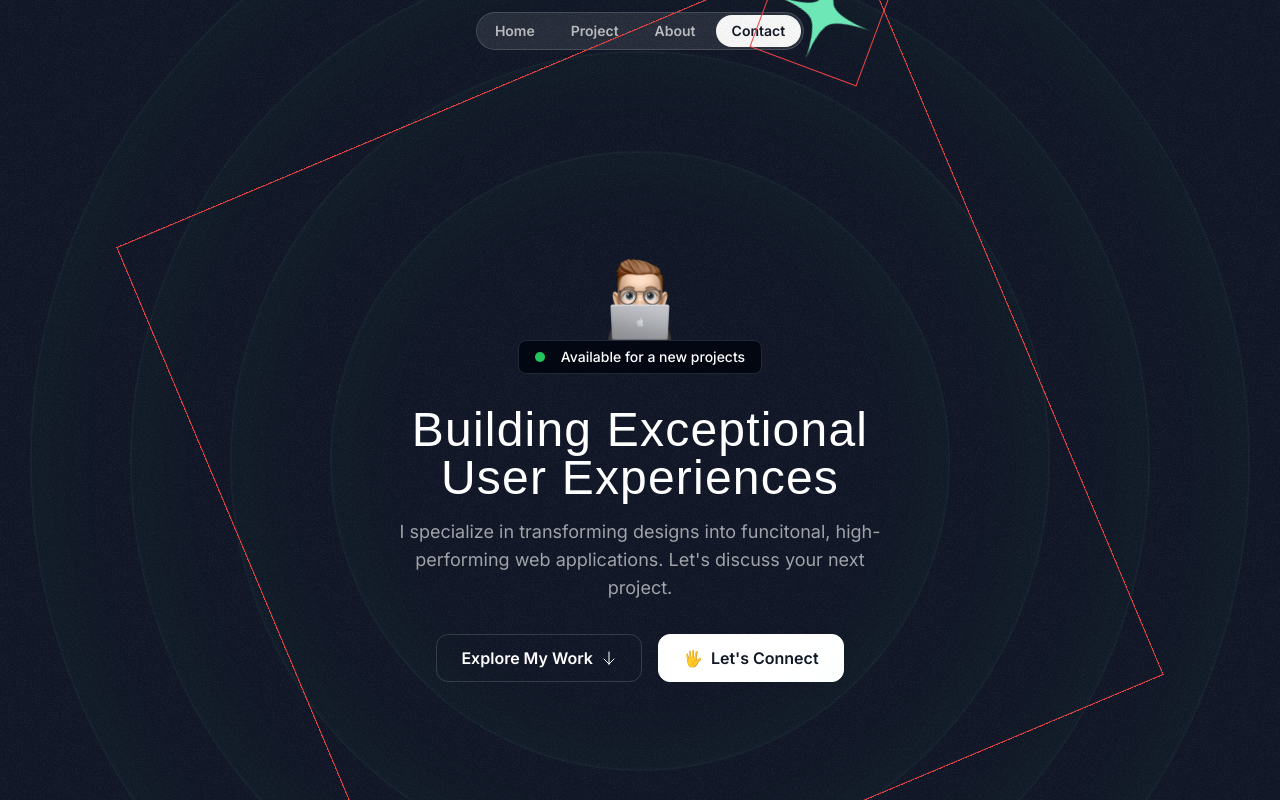
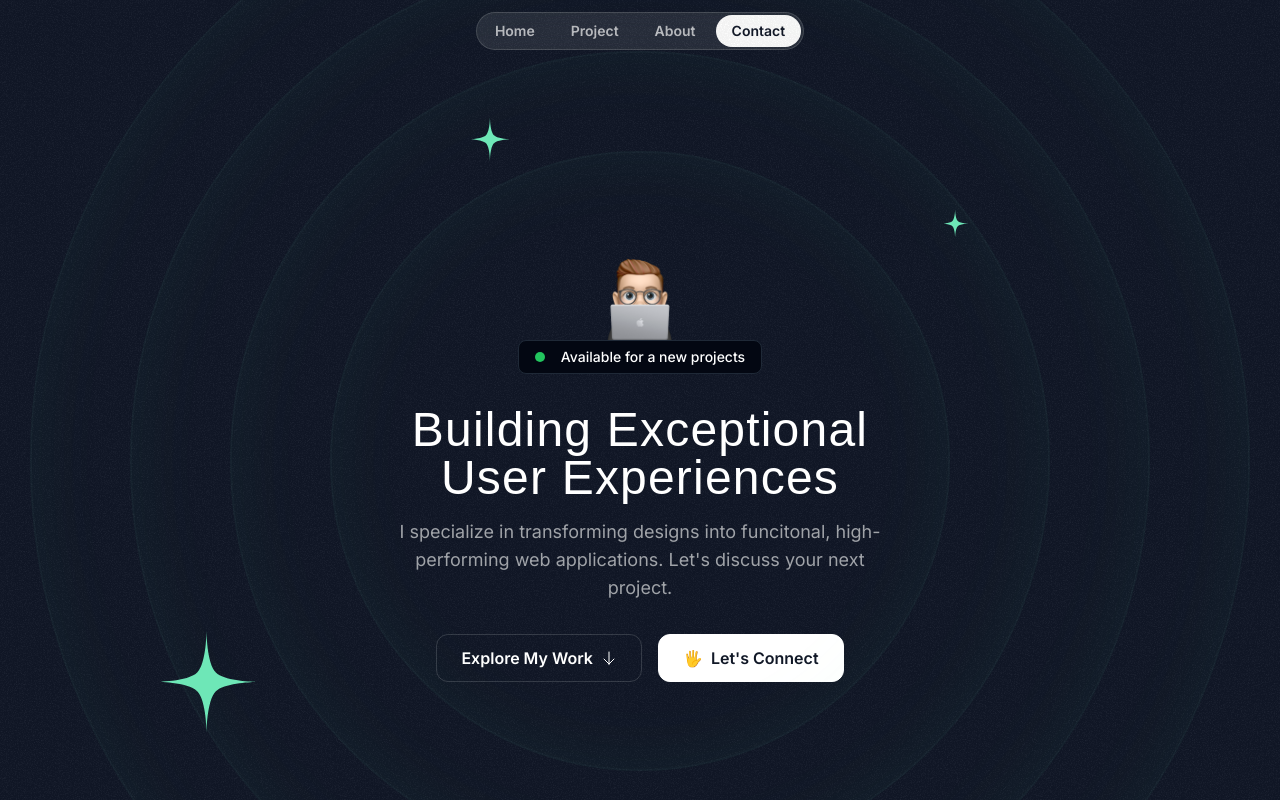
Before and after one commit to Jisap/Next14-portfolio-2, a Next.js app: page / in a window 1280 px wide. Shown: the top 800 px of the page. Built offline with nearby package versions, Linux system fonts and the light colour scheme; a web font is replaced by a local one.

Commit message:
HeroSection

```diff
--- /dev/null
+++ b/src/components/HeroOrbit.tsx
@@ -0,0 +1,30 @@
+
+import { PropsWithChildren } from 'react'
+
+
+
+// animate-spin [animation-duration:5s]
+// <StarIcon className="size-28 text-emerald-300" />
+export const HeroOrbit = ({ children, size, rotation }: PropsWithChildren<{ size: number; rotation: number; }>) => {
+  return (
+    <div className='absolute left-1/2 top-1/2 -translate-x-1/2 -translate-y-1/2 '>
+      <div
+        className=''
+        style={{
+          transform: `rotate(${rotation}deg)`,
+          height: `${size}px`,
+          width: `${size}px`,
+        }}
+      >
+        <div
+          className='inline-flex'
+          style={{
+            transform: `rotate(${rotation * -1}deg)`,
+          }}
+        >
+          { children }
+        </div>
+      </div>
+    </div>
+  )
+}
--- a/src/sections/Hero.tsx
+++ b/src/sections/Hero.tsx
@@ -2,7 +2,9 @@ import memojiImage from '@/assets/images/memoji-computer.png'
 import Image from 'next/image';
 import ArrowDown from '@/assets/icons/arrow-down.svg'
 import grainImage from '@/assets/images/grain.jpg'
+import { HeroOrbit } from '@/components/HeroOrbit';
 import StarIcon from '@/assets/icons/star.svg'
+
 
 export const HeroSection = () => {
   return (
@@ -20,13 +22,16 @@ export const HeroSection = () => {
       <div className='size-[1220px] hero-ring'></div>
 
       {/* Stars */}
-      <div className='absolute left-1/2 top-1/2 -translate-x-1/2 -translate-y-1/2 '>
-        <div className='border border-red-500 size-[800px] animate-spin [animation-duration:30s]'>
-          <div className='border border-red-500 inline-flex animate-spin [animation-duration:5s]'>
-            <StarIcon className="size-28 text-emerald-300" />
-          </div>
-        </div>
-      </div>
+      <HeroOrbit size={800} rotation={-72}>
+        <StarIcon className="size-28 text-emerald-300" />
+      </HeroOrbit>
+      <HeroOrbit size={550} rotation={20}>
+        <StarIcon className="size-12 text-emerald-300" />
+      </HeroOrbit>
+      <HeroOrbit size={590} rotation={98}>
+        <StarIcon className="size-8 text-emerald-300" />
+      </HeroOrbit>
+
 
       <div className="container">
         <div className='flex flex-col items-center'>
```
